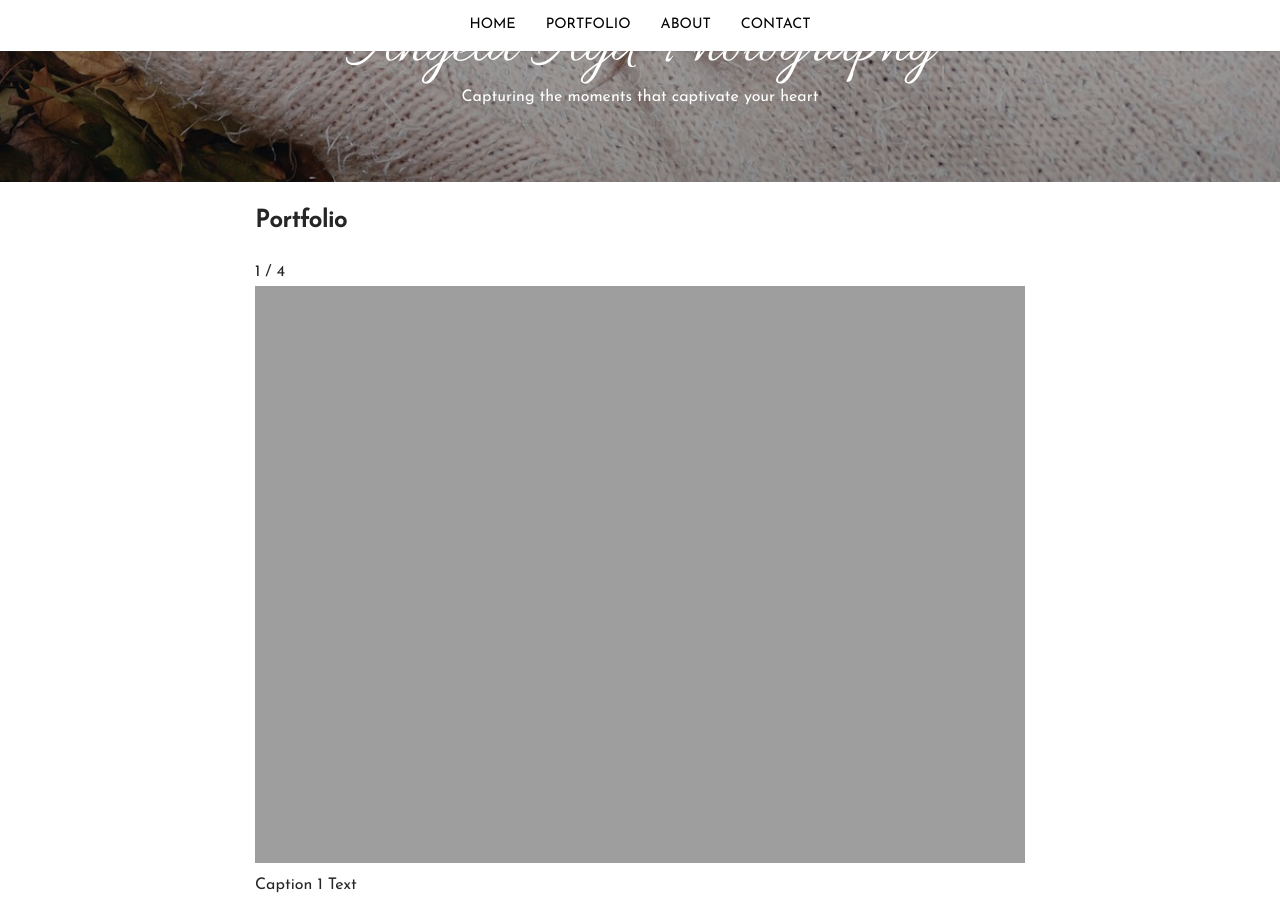
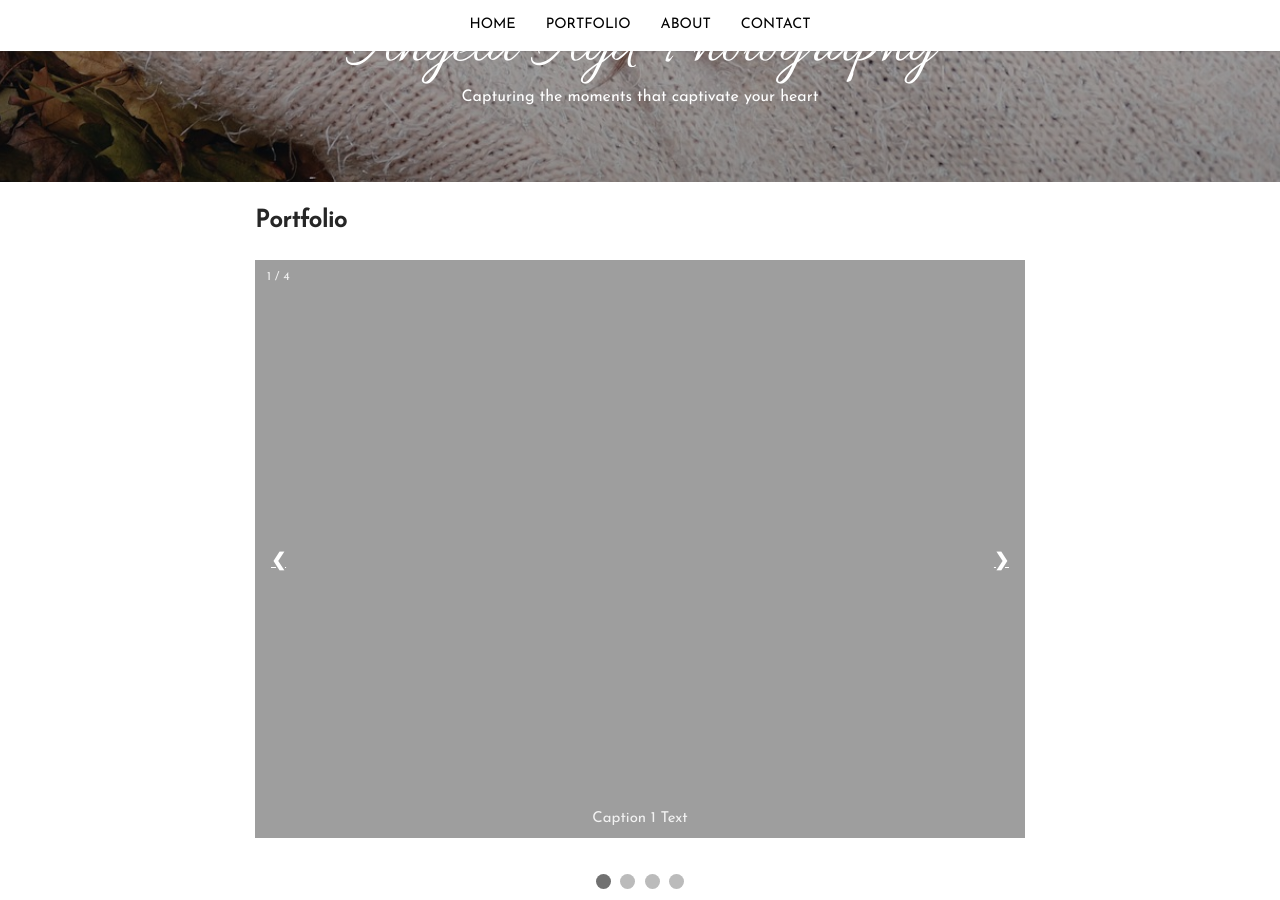
Before and after one commit to adamayd/angelaaydphotography, a Jekyll site: the page built from portfolio/index.html, in a window 1280 px wide and 900 px high, scrolled down 718 px. Built offline with Jekyll 4.4.1, drawn with Linux system fonts in a browser that asks for light colours.

Commit message:
added carousel import to main

```diff
--- a/css/main.scss
+++ b/css/main.scss
@@ -12,3 +12,4 @@
 @import "main";
 @import "post";
 @import "footer";
+@import "carousel";
```
